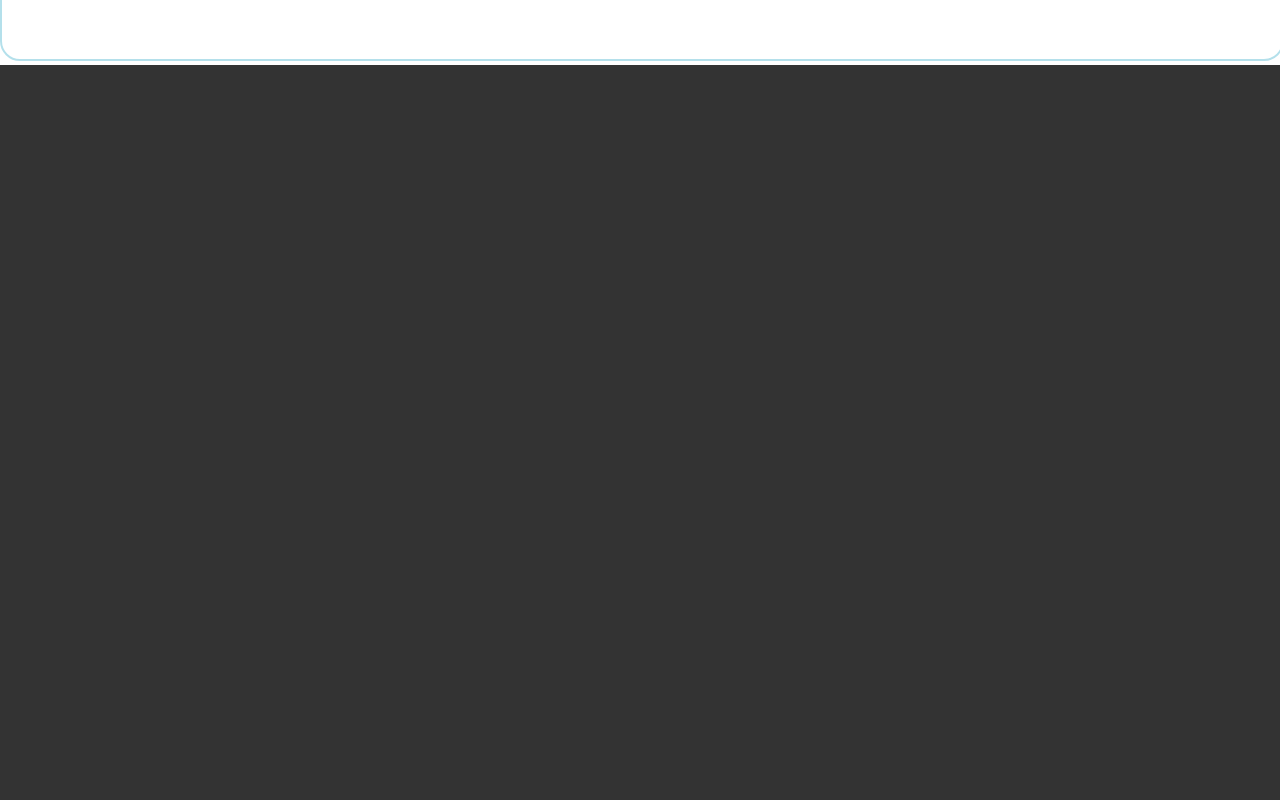
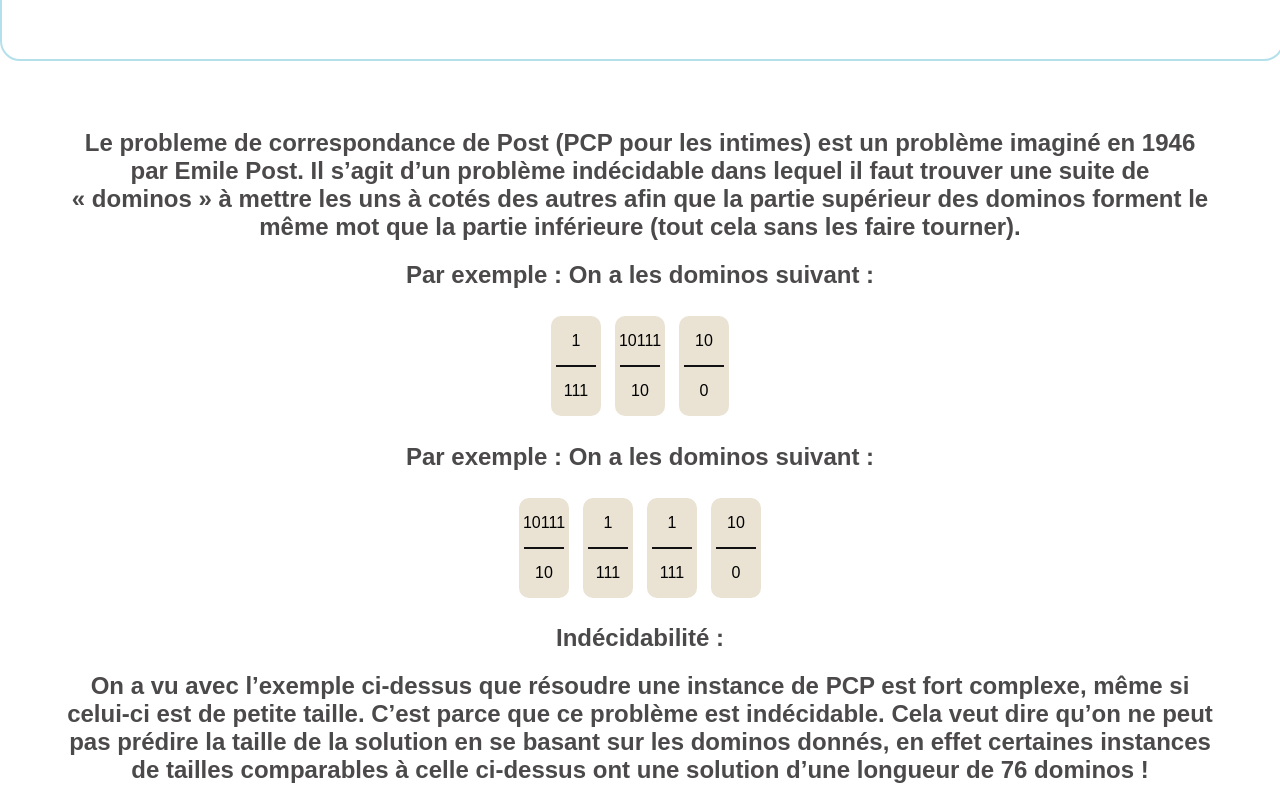
Before and after one commit to bperraud/post_corresponding_problem, a React (Create React App) app in the folder src/front/: page / in a window 1280 px wide. Shown: the part 780-1580 px from the top of the page. Before the commit the page ends 845 px from the top, so only its background shows below. Built offline with nearby package versions, Linux system fonts and the light colour scheme.

Commit message:
Add about section

```diff
--- a/src/front/src/App.js
+++ b/src/front/src/App.js
@@ -7,7 +7,7 @@ import Navbar from './components/Navbar'
 import ContactForm from './components/ContactForm'
 import GameBoard from './components/GameBoard';
 import Solution from './components/Solution';
-
+import About from './components/About';
 
 class App extends React.Component {
 
@@ -18,8 +18,7 @@ class App extends React.Component {
           <Navbar/>
           <GameBoard/>
         </div>
-        <div id='game'>
-        </div>
+        <About></About>
       </div>
     );
   }
--- /dev/null
+++ b/src/front/src/components/About.js
@@ -0,0 +1,48 @@
+import React from 'react'
+import Domino from './Domino';
+
+export default function About() {
+  return (
+    <div id="about">
+        <h2>
+            Le probleme de correspondance de Post (PCP pour les intimes)
+            est un problème imaginé en 1946 par Emile Post.
+            Il s’agit d’un problème indécidable dans lequel
+            il faut trouver une suite de « dominos » à mettre les uns
+            à cotés des autres afin que la partie supérieur des dominos
+            forment le même mot que la partie inférieure
+            (tout cela sans les faire tourner).
+            </h2>
+            <h2>
+            Par exemple :
+            On a les dominos suivant :
+            </h2>
+            <div id="game">
+            <Domino topText="1" bottomText="111"></Domino>
+            <Domino topText="10111" bottomText="10"></Domino>
+            <Domino topText="10" bottomText="0"></Domino>
+            </div>
+            <h2>
+            Par exemple :
+            On a les dominos suivant :
+            </h2>
+            <div id="game">
+            <Domino topText="10111" bottomText="10"></Domino>
+            <Domino topText="1" bottomText="111"></Domino>
+            <Domino topText="1" bottomText="111"></Domino>
+            <Domino topText="10" bottomText="0"></Domino>
+            </div>
+            <h2>Indécidabilité :</h2>
+            <h2>
+            On a vu avec l’exemple ci-dessus que résoudre une instance de PCP est fort complexe,
+            même si celui-ci est de petite taille.
+            C’est parce que ce problème est indécidable.
+            Cela veut dire qu’on ne peut pas prédire la taille de la solution
+            en se basant sur les dominos donnés, en effet certaines instances de
+            tailles comparables à celle ci-dessus ont une solution d’une longueur de 76 dominos !
+            </h2>
+        <div id='game'>
+        </div>
+    </div>
+  )
+}
--- a/src/front/src/index.css
+++ b/src/front/src/index.css
@@ -2,6 +2,7 @@ body {
   background-color: #333;
   margin: 0%;
   padding: 0%;
+  font-family: Arial;
 }
 
 .App {
@@ -90,3 +91,10 @@ ul {
   display: flex;
   flex-wrap: wrap;
 }
+
+
+#about {
+  margin: 5%;
+  padding-bottom: 10%;
+  color:rgb(75, 73, 73);
+}
```
